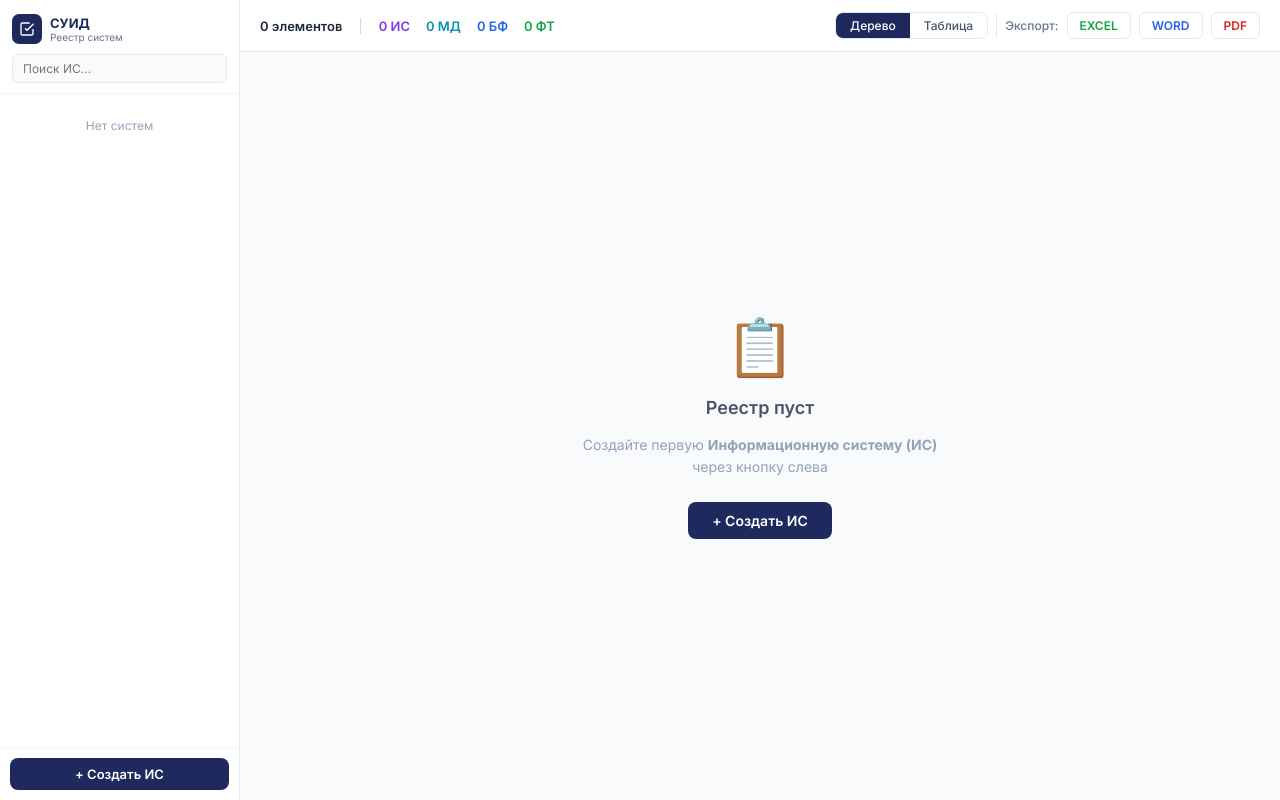
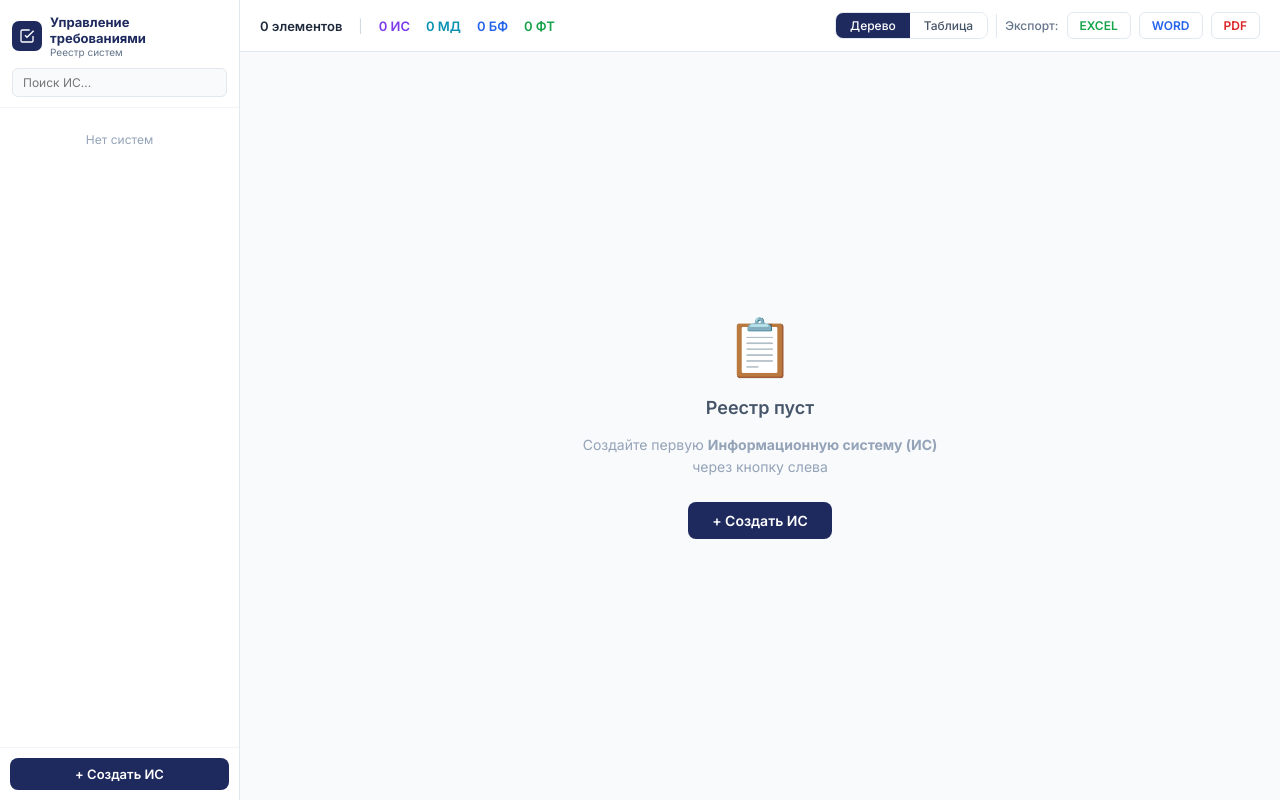
Before and after one commit to sevlovan/my-landing, a React (Vite) app: page / in a window 1280 px wide. Built offline with nearby package versions, Linux system fonts and the light colour scheme.

Commit message:
Изменение лэйбла

```diff
--- a/src/App.tsx
+++ b/src/App.tsx
@@ -162,7 +162,7 @@ function ISSidebar({ systems, selectedISId, onSelect, onNew, search, onSearchCha
             </svg>
           </div>
           <div>
-            <div style={{ fontWeight: 700, fontSize: 13, color: 'var(--navy)' }}>СУИД</div>
+            <div style={{ fontWeight: 700, fontSize: 13, color: 'var(--navy)' }}>Управление требованиями</div>
             <div style={{ fontSize: 10, color: 'var(--gray-500)' }}>Реестр систем</div>
           </div>
         </div>
```
